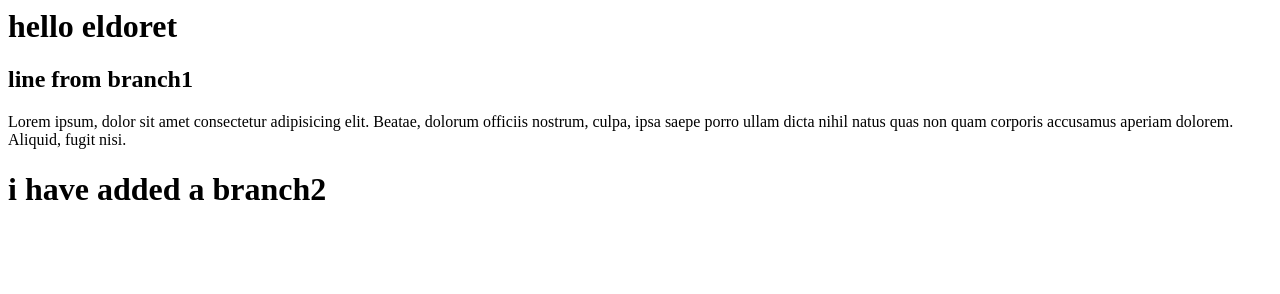
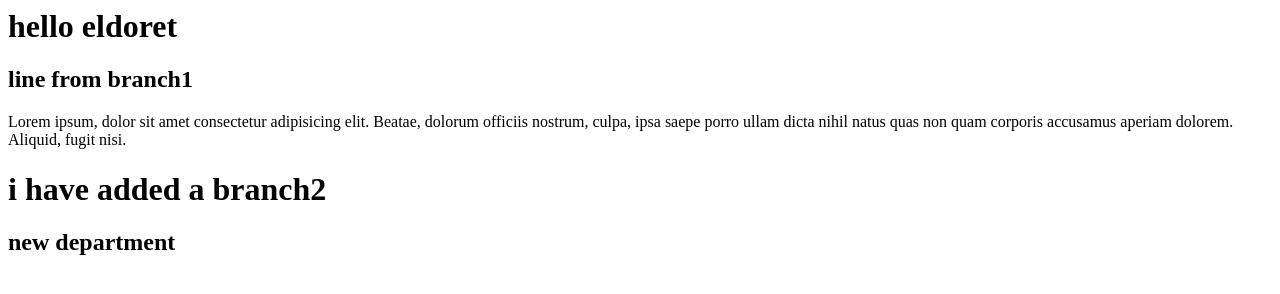
Before and after one commit to flossychep/eldoret-project, a plain HTML site: page index.html in a window 1280 px wide. Drawn offline with Linux system fonts and the light colour scheme.

Commit message:
i have added h2

```diff
--- a/index.html
+++ b/index.html
@@ -2,3 +2,4 @@
 <h2>line from branch1</h2>
 <p>Lorem ipsum, dolor sit amet consectetur adipisicing elit. Beatae, dolorum officiis nostrum, culpa, ipsa saepe porro ullam dicta nihil natus quas non quam corporis accusamus aperiam dolorem. Aliquid, fugit nisi.</p>
 <h1>i have added a branch2</h1>
+<h2>new department</h2>
```
